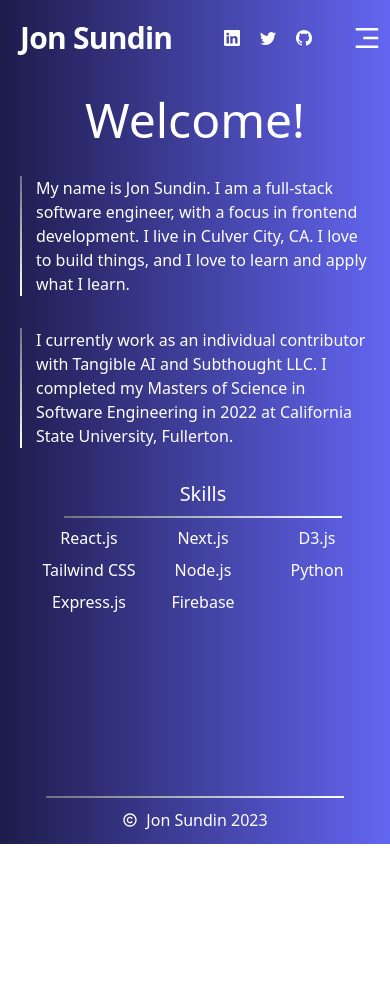
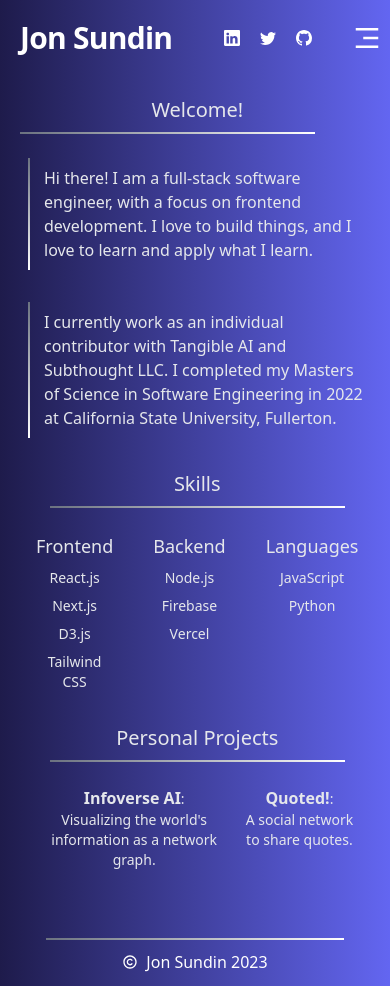
Before and after one commit to jmsundin/jonsundin.com, a Next.js app: page / in a window 390 px wide. Before the commit the page ends 844 px from the top, so only its background shows below. Built offline with nearby package versions, Linux system fonts and the light colour scheme.

Commit message:
updating responsive design, text size, color

```diff
--- a/pages/index.js
+++ b/pages/index.js
@@ -1,42 +1,94 @@
+import Link from "next/link";
+
 function HomePage() {
   return (
-    <div className="flex flex-col gap-8 mx-auto p-5 md:w-4/5">
-      <h1 className="text-white text-5xl mx-auto">Welcome!</h1>
-      <div className="flex flex-col gap-8 sm:flex sm:flex-row">
+    <div className="flex text-gray-200 text-base font-medium flex flex-col gap-8 mx-auto p-5 sm:5/6 md:w-4/5">
+      <div className="flex flex-row gap-8">
+        <div className="flex flex-col flex-1 gap-8 sm:flex-row sm:flex-1">
           {/* Intro and About Me */}
-        <div className="flex flex-col sm:flex-1 gap-8 text-white text-base md:text-xl">
-          <div className="relative before:absolute before:top-0 before:bottom-0 before:w-0.5 before:bg-gradient-to-b before:from-gray-500 before:to-white">
+          <section className="flex flex-1 flex-col gap-2">
+            <h1 className="text-xl text-center">Welcome!</h1>
+            <span className="bg-gradient-to-r from-gray-500 to-white h-0.5 w-5/6"></span>
+            <div className="flex flex-1 flex-col gap-8">
+              <article className="flex mt-4 p-2 relative before:absolute before:top-0 before:bottom-0 before:w-0.5 before:bg-gradient-to-b before:from-gray-500 before:to-white">
                 {" "}
-            <p className="ml-4">
-              My name is Jon Sundin. I am a full-stack software engineer, with a
-              focus in frontend development. I live in Culver City, CA. I love
-              to build things, and I love to learn and apply what I learn.
+                <p className="flex ml-4">
+                  Hi there! I am a full-stack software engineer, with a focus on
+                  frontend development. I love to build things, and I love to
+                  learn and apply what I learn.
                 </p>
+              </article>
+
+              <article className="flex p-2 relative before:absolute before:top-0 before:bottom-0 before:w-0.5 before:bg-gradient-to-b before:from-gray-500 before:to-white">
+                {" "}
+                <p className="flex ml-4">
+                  I currently work as an individual contributor with Tangible AI
+                  and Subthought LLC. I completed my Masters of Science in
+                  Software Engineering in 2022 at California State University,
+                  Fullerton.
+                </p>
+              </article>
             </div>
-
-          <div className="relative before:absolute before:top-0 before:bottom-0 before:w-0.5 before:bg-gradient-to-b before:from-gray-500 before:to-white">
-            {" "}
-            <p className="ml-4">
-              I currently work as an individual contributor with Tangible AI and
-              Subthought LLC. I completed my Masters of Science in Software
-              Engineering in 2022 at California State University, Fullerton.
-            </p>
-          </div>
-        </div>
-        <div className="relative flex flex-col sm:flex-1 gap-8 text-white text-base md:text-xl">
-          <div className="relative ml-4 flex flex-col gap-2">
+          </section>
+          <div className="flex flex-col flex-1 gap-4">
+            <section className="flex flex-col gap-2 sm:flex-1">
               <h2 className="text-xl text-center">Skills</h2>
               <span className="bg-gradient-to-r from-gray-500 to-white h-0.5 w-5/6 mx-auto"></span>
-            <ul className="grid grid-rows-2 grid-cols-3 sm:grid-rows-3 sm:grid-cols-2 gap-2 text-center">
+              <div className="flex gap-2">
+                <article className="flex flex-col flex-1 gap-2 bg-inherit text-gray-200 p-4">
+                  <h3 className="text-lg text-center">Frontend</h3>
+                  <ul className="flex flex-col gap-2 text-center text-sm">
                     <li>React.js</li>
                     <li>Next.js</li>
+                    <Link href="/about-me-with-d3">
                       <li>D3.js</li>
+                    </Link>
                     <li>Tailwind CSS</li>
+                  </ul>
+                </article>
+                <article className="flex flex-col flex-1 gap-2 bg-inherit text-gray-200 p-4">
+                  <h3 className="text-lg text-center">Backend</h3>
+                  <ul className="flex flex-col gap-2 text-center text-sm">
                     <li>Node.js</li>
+                    <li>Firebase</li>
+                    <li>Vercel</li>
+                  </ul>
+                </article>
+                <article className="flex flex-col flex-1 gap-2 bg-inherit text-gray-200 p-4">
+                  <h3 className="text-lg text-center">Languages</h3>
+                  <ul className="flex flex-col gap-2 text-center text-sm">
+                    <li>JavaScript</li>
                     <li>Python</li>
-              <li>Express.js</li>
-              <li>Firebase</li>
                   </ul>
+                </article>
+              </div>
+            </section>
+            <section className="flex flex-col gap-2">
+              <h2 className="text-xl text-center">Personal Projects</h2>
+              <span className="bg-gradient-to-r from-gray-500 to-white h-0.5 w-5/6 mx-auto"></span>
+              <article className="flex flex-col flex-1 gap-2 bg-inherit text-gray-200 p-4">
+                <ul className="flex flex-row gap-2 text-center text-sm">
+                  <li>
+                    <Link href="https://infoverse.ai" target="_blank">
+                      <span className="text-base font-bold">Infoverse AI</span>:
+                      <p>
+                        Visualizing the world&apos;s information as a network
+                        graph.
+                      </p>
+                    </Link>
+                  </li>
+                  <li>
+                    <Link
+                      href="https://quoted-five.vercel.app/"
+                      target="_blank"
+                    >
+                      <span className="text-base font-bold">Quoted!</span>:
+                      <p>A social network to share quotes.</p>
+                    </Link>
+                  </li>
+                </ul>
+              </article>
+            </section>
           </div>
         </div>
       </div>
```
Lines whose indentation alone changed are shown as unchanged.
